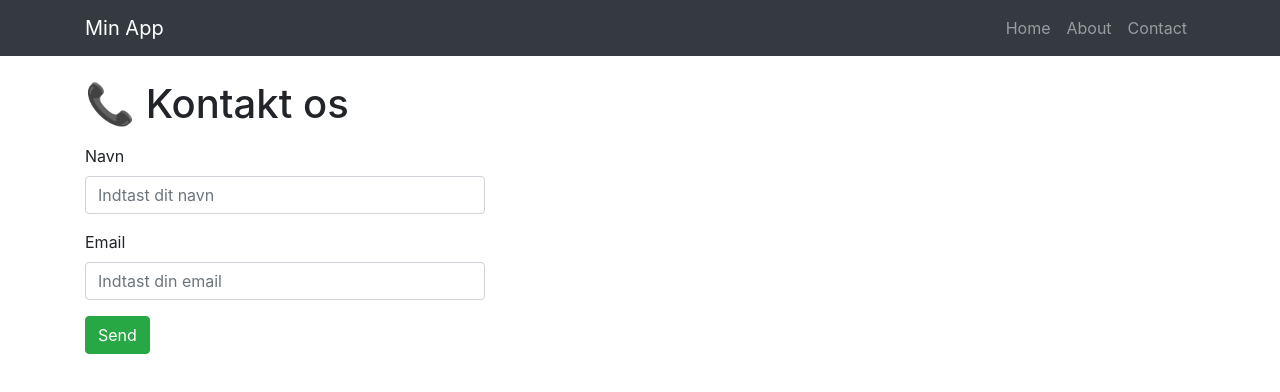
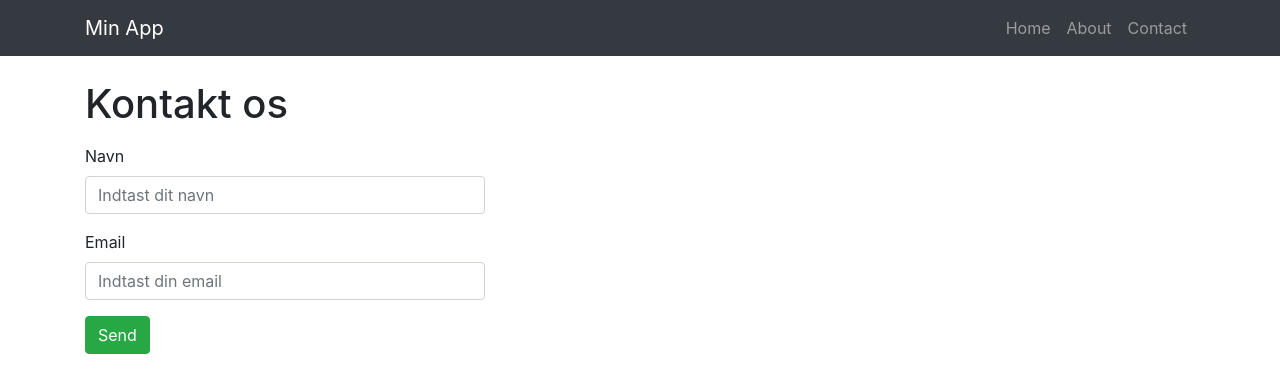
Before and after one commit to Carebridge-org/Carebridge-frontend, a React (Vite) app: page /contact in a window 1280 px wide. Shown: the top 392 px of the page. Built offline with nearby package versions, Linux system fonts and the light colour scheme.

Commit message:
Fixet små fejl

```diff
--- a/src/App.jsx
+++ b/src/App.jsx
@@ -8,7 +8,7 @@ import Contact from './pages/Contact'
 function App() {
     return (
         <>
-            {/* 🔹 Navigation med React Bootstrap */}
+            {/* Navigation med React Bootstrap */}
             <Navbar bg="dark" variant="dark" expand="lg">
                 <Container>
                     <Navbar.Brand as={Link} to="/">Min App</Navbar.Brand>
@@ -20,7 +20,7 @@ function App() {
                 </Container>
             </Navbar>
 
-            {/* 🔹 Indholdsruter */}
+            {/* Indholdsruter */}
             <Container className="mt-4">
                 <Routes>
                     <Route path="/" element={<Home />} />
--- a/src/main.jsx
+++ b/src/main.jsx
@@ -1,5 +1,4 @@
 import 'bootstrap/dist/js/bootstrap.bundle.min.js'
-import { StrictMode } from 'react'
 import { createRoot } from 'react-dom/client'
 import { BrowserRouter } from 'react-router-dom'
 import './index.css'
--- a/src/pages/About.jsx
+++ b/src/pages/About.jsx
@@ -4,7 +4,7 @@ export default function About() {
     return (
         <Card>
             <Card.Body>
-                <Card.Title>ℹ️ Om siden</Card.Title>
+                <Card.Title>Om siden</Card.Title>
                 <Card.Text>
                     Dette er en simpel side lavet med React Router og React Bootstrap.
                 </Card.Text>
--- a/src/pages/Contact.jsx
+++ b/src/pages/Contact.jsx
@@ -3,7 +3,7 @@ import { Form, Button } from 'react-bootstrap'
 export default function Contact() {
     return (
         <div>
-            <h1>📞 Kontakt os</h1>
+            <h1>Kontakt os</h1>
             <Form className="mt-3" style={{ maxWidth: 400 }}>
                 <Form.Group className="mb-3">
                     <Form.Label>Navn</Form.Label>
```
